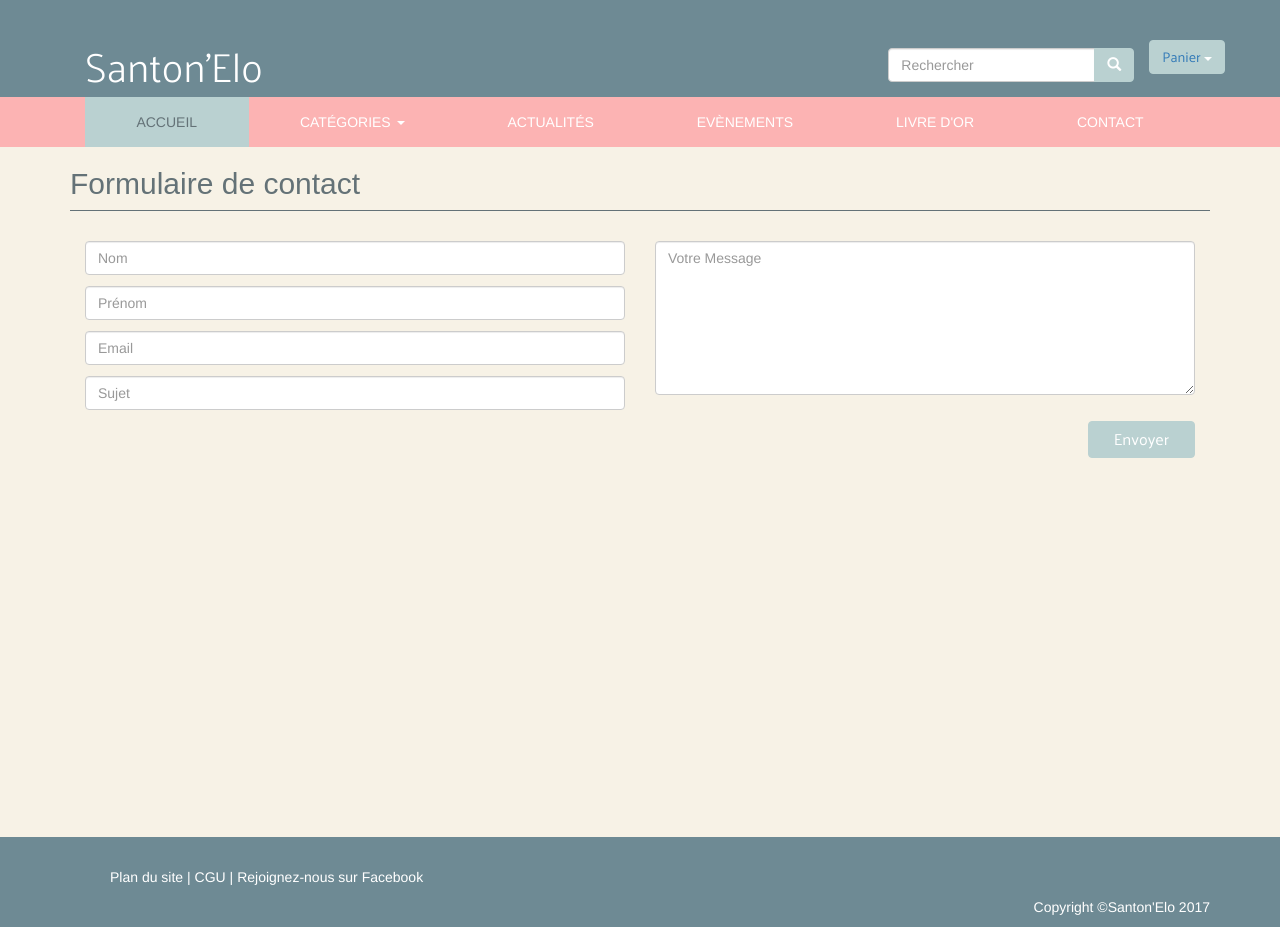
After one commit to weby82/santon-elo, a PHP site: page /contact.php in a window 1280 px wide. The commit adds this page. Run offline with PHP 8.4, Linux system fonts and the light colour scheme; some web fonts are replaced.

Commit message:
ajout formulaire
avec css

```diff
--- /dev/null
+++ b/assets/css/liinaa.css
@@ -0,0 +1,13 @@
+/*****************************************************
+		Formulaire de contact
+***************************************************/
+
+
+form .colonne-gauche input{
+	margin-bottom: 11px;
+}
+
+#formulaire button{
+	padding: 6px 25px;
+	font-size: 16px;
+}
--- a/assets/css/main.css
+++ b/assets/css/main.css
@@ -485,7 +485,8 @@ h1, h2, h3 {
 .list-article article:hover {
 	background-color: #f4f4f2;
 	border: 1px solid grey;
-	box-shadow: 10px 10px 5px #888888;
+	border-radius: 5px;
+	box-shadow: 10px 10px 5px grey;
 }
 
 
--- /dev/null
+++ b/assets/js/liinaa-contact.js
@@ -0,0 +1 @@
+console.log('js ok');
--- /dev/null
+++ b/contact.php
@@ -0,0 +1,7 @@
+<?php
+
+require_once('private/view/header.php');
+require_once('private/view/section-contact.php');
+require_once('private/view/footer.php');
+
+?>
--- a/private/view/footer.php
+++ b/private/view/footer.php
@@ -5,11 +5,14 @@
 				<li>|</li>
 				<li><a href="#!">CGU</a></li>
 				<li>|</li>
-				<li><a href="#!">Rejoignez-nous sur Facebook</a></li>
+				<li><a href="https://fr-fr.facebook.com/santonelolm/">Rejoignez-nous sur Facebook</a></li>
 			</ul>
-			<p>Copyright &copy;Santon Elo 2017</p>
+			<p>Copyright &copy;Santon'Elo 2017</p>
 		</div>
 	</footer>
 	 <script type="text/javascript" src="./assets/js/main.js"></script>
+	 <!-- JS pour le formulaire de contact. désolée il est en JS et pas en Jquery Liinaa -->
+	 <script type="text/javascript" src="./assets/js/liinaa-contact.js"></script>
+
 </body>
 </html>
--- a/private/view/header.php
+++ b/private/view/header.php
@@ -2,7 +2,7 @@
 <html lang="fr">
 <head>
 <meta charset="utf-8">
-    <title>Santon Elo</title>
+    <title>Santon'Elo</title>
     <meta http-equiv="X-UA-Compatible" content="IE=edge">
     <meta name="viewport" content="width=device-width, initial-scale=1">
      <!-- Bootstrap -->
@@ -12,10 +12,10 @@
     <!-- Include all compiled plugins (below), or include individual files as needed -->
     <script src="./assets/js/bootstrap.min.js"></script>
 
-    <link rel="stylesheet" type="text/css" href="./assets/css/liinaa.css">
     <link rel="stylesheet" type="text/css" href="./assets/css/main.css">
     <link rel="stylesheet" type="text/css" href="./assets/css/kelly.css">
     <link rel="stylesheet" type="text/css" href="./assets/css/pier.css">
+    <link rel="stylesheet" type="text/css" href="./assets/css/liinaa.css">
 </head>
 <body>
    <!-- Création de l'en tête et du bandeau de navigation -->
@@ -23,7 +23,7 @@
     <header>
         <div class="container">
             <div class="navbar-header">
-              <a class="navbar-brand" href="index.php">Santon Elo</a>
+              <a class="navbar-brand" href="index.php">Santon'Elo</a>
             </div>
             <!-- Collect the nav links, forms, and other content for toggling -->
 
--- /dev/null
+++ b/private/view/section-contact.php
@@ -0,0 +1,39 @@
+	<main>
+		<div class="container">
+			<div class="container-inner">
+				<h2>Formulaire de contact</h2>
+
+				<section class="section-content">
+
+				<form action="" method="get" id="formulaire">
+
+				<div class="colonne-gauche col-md-6">
+   						<input type="text" class="form-control" placeholder="Nom" id="nom" required>
+   						<input type="text" class="form-control " placeholder="Prénom" id="prenom" required>
+   						<input type="email" class="form-control" placeholder="Email" id="email" required>
+   						<input type="text" class="form-control" placeholder="Sujet" id="sujet" id="nom" required>
+   				</div>
+
+
+				<div class="form-group col-md-6">
+					<textarea rows="7" type="text" class="form-control col-md-6" placeholder="Votre Message" id="message" required></textarea>
+				</div>
+
+
+				<div class="form-group col-md-12 col-xs-12 text-right">
+					<button type="submit" class="btn btn-default ">Envoyer</button>
+				</div>
+
+
+
+			<!-- 		<div class="retour">
+<?php //afficherVarGlob("contactRetour"); ?>
+					</div>
+ -->
+				</form>
+
+				</section>
+			</div>
+		</div>
+
+	</main>
```
